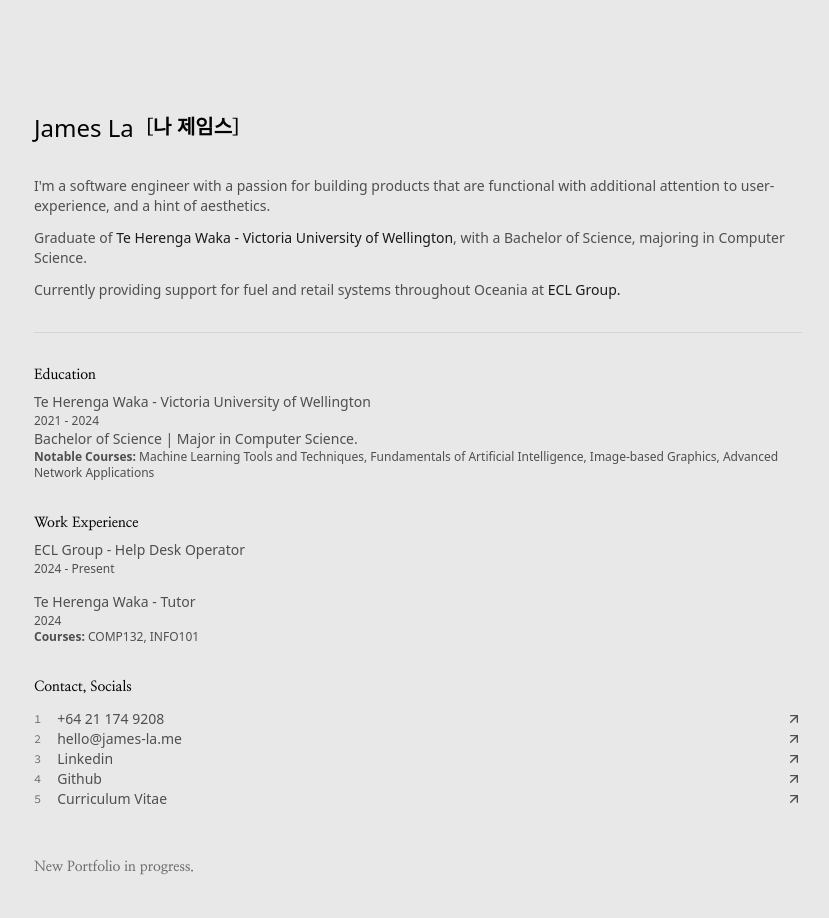
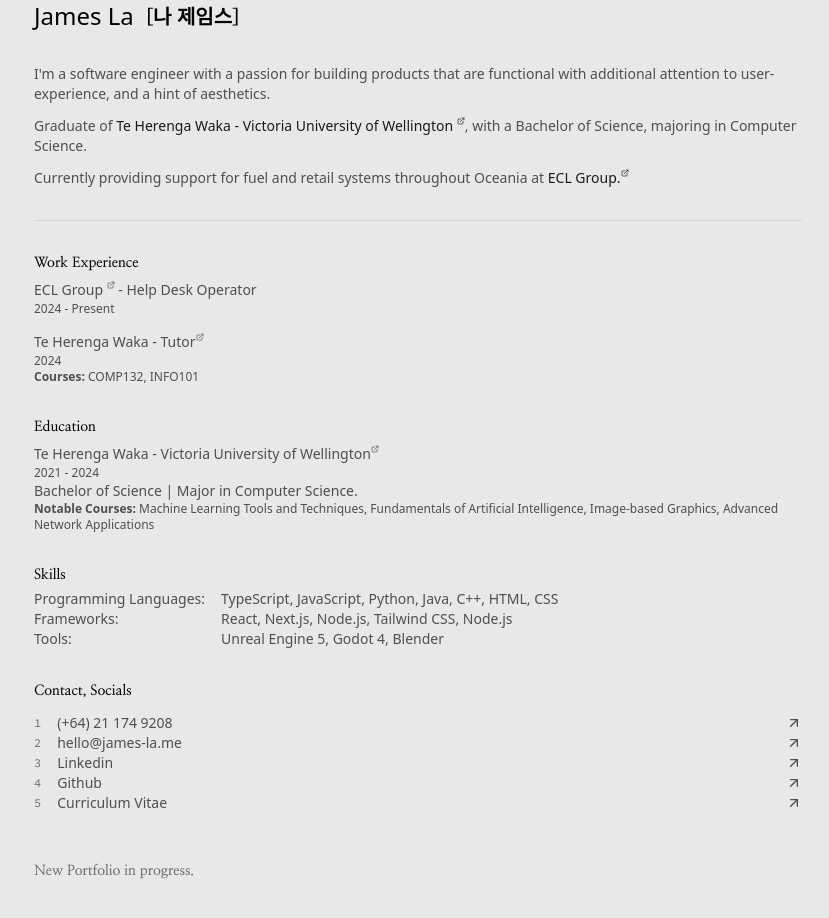
Before and after one commit to localbusdriver/James-La, a Next.js app: page / in a window 1280 px wide. Shown: the top 918 px of the page, without its empty margins (222-1051 px from the left). After the commit the page ends 881 px from the top, so only its background shows below. Built offline with nearby package versions, Linux system fonts and the light colour scheme.

Commit message:
minor changes; added skills section

```diff
--- a/package.json
+++ b/package.json
@@ -17,6 +17,7 @@
     "@vercel/analytics": "^1.5.0",
     "class-variance-authority": "^0.7.1",
     "clsx": "^2.1.1",
+    "framer-motion": "^12.6.3",
     "lucide-react": "^0.436.0",
     "next": "14.2.6",
     "next-themes": "^0.3.0",
--- a/src/app/page.tsx
+++ b/src/app/page.tsx
@@ -2,6 +2,9 @@
 
 import { Nanum_Myeongjo } from "next/font/google";
 import Link from "next/link";
+
+import { motion } from "framer-motion";
+import { ExternalLink } from "lucide-react";
 
 import Contact from "@/components/contact";
 
@@ -15,15 +18,17 @@
 
 export default function Home() {
   return (
-    <main className="flex flex-1 items-center justify-center py-28">
+    <motion.main
+      className="flex flex-1 items-center justify-center"
+      initial={{ opacity: 0 }}
+      animate={{ opacity: 1 }}
+      transition={{ duration: 1 }}
+    >
       <div
         id="main-container"
         className="flex max-w-3xl flex-col items-start gap-8"
       >
-        <div
-          id="heading-container"
-          className="flex flex-row items-center gap-3"
-        >
+        <div id="heading-container" className="flex flex-row items-end gap-3">
           <h5 className="text-2xl text-[#030303]">James La</h5>
           <h5 className={cn(nanumMyeongjo.className, "text-xl text-[#030303]")}>
             [나 제임스]
@@ -44,7 +49,8 @@
               target="_blank"
               className="cursor-pointer text-primary hover:text-blue-900"
             >
-              Te Herenga Waka - Victoria University of Wellington
+              Te Herenga Waka - Victoria University of Wellington&nbsp;
+              <ExternalLink className="mb-1 inline-block h-2 w-2 -translate-y-1 transform" />
             </Link>
             , with a Bachelor of Science, majoring in Computer Science.
           </p>
@@ -58,41 +64,13 @@
               className="cursor-pointer text-primary hover:text-blue-900"
             >
               ECL Group.
+              <ExternalLink className="mb-1 inline-block h-2 w-2 -translate-y-1 transform" />
             </Link>
           </p>
         </div>
 
         {/* Seperator */}
         <div className="h-[1px] w-full bg-gray-300" />
-
-        {/* Education */}
-        <div id="education">
-          <h6
-            className={cn(
-              "mb-1 text-sm font-bold text-[#030303]",
-              nanumMyeongjo.className
-            )}
-          >
-            Education
-          </h6>
-          <div>
-            <Link
-              href="https://www.wgtn.ac.nz/"
-              className="text-sm text-muted hover:text-blue-900"
-            >
-              Te Herenga Waka - Victoria University of Wellington
-            </Link>
-            <p className="text-xs text-muted">2021 - 2024</p>
-            <p className="text-sm text-muted">
-              Bachelor of Science | Major in Computer Science.
-            </p>
-            <p className="text-xs text-muted">
-              <span className="font-bold">Notable Courses:</span>&nbsp;Machine
-              Learning Tools and Techniques, Fundamentals of Artificial
-              Intelligence, Image-based Graphics, Advanced Network Applications
-            </p>
-          </div>
-        </div>
 
         {/* Work Experience */}
         <div id="experience" className="space-y-1">
@@ -112,6 +90,8 @@
                 className="cursor-pointer text-sm text-muted hover:text-blue-900"
               >
                 ECL Group&nbsp;
+                <ExternalLink className="mb-1 inline-block h-2 w-2 -translate-y-1 transform" />
+                &nbsp;
                 <span className="text-sm text-muted">- Help Desk Operator</span>
               </Link>
               <p className="text-xs text-muted">2024 - Present</p>
@@ -124,6 +104,7 @@
               >
                 Te Herenga Waka&nbsp;
                 <span className="text-sm text-muted">- Tutor</span>
+                <ExternalLink className="mb-1 inline-block h-2 w-2 -translate-y-1 transform" />
               </Link>
               <p className="text-xs text-muted">2024</p>
               <p className="text-xs text-muted">
@@ -131,6 +112,59 @@
                 INFO101
               </p>
             </div>
+          </div>
+        </div>
+
+        {/* Education */}
+        <div id="education" className="space-y-1">
+          <h6
+            className={cn(
+              "mb-1 text-sm font-bold text-[#030303]",
+              nanumMyeongjo.className
+            )}
+          >
+            Education
+          </h6>
+          <div>
+            <Link
+              href="https://www.wgtn.ac.nz/"
+              className="text-sm text-muted hover:text-blue-900"
+            >
+              Te Herenga Waka - Victoria University of Wellington
+              <ExternalLink className="mb-1 inline-block h-2 w-2 -translate-y-1 transform" />
+            </Link>
+            <p className="text-xs text-muted">2021 - 2024</p>
+            <p className="text-sm text-muted">
+              Bachelor of Science | Major in Computer Science.
+            </p>
+            <p className="text-xs text-muted">
+              <span className="font-bold">Notable Courses:</span>&nbsp;Machine
+              Learning Tools and Techniques, Fundamentals of Artificial
+              Intelligence, Image-based Graphics, Advanced Network Applications
+            </p>
+          </div>
+        </div>
+
+        <div id="skills" className="space-y-1">
+          <h6
+            className={cn(
+              "mb-1 text-sm font-bold text-[#030303]",
+              nanumMyeongjo.className
+            )}
+          >
+            Skills
+          </h6>
+          <div className="grid grid-cols-3 gap-x-4 text-sm text-muted">
+            <p className="col-span-1">Programming Languages:</p>
+            <p className="col-span-2">
+              TypeScript, JavaScript, Python, Java, C++, HTML, CSS
+            </p>
+            <p className="col-span-1">Frameworks:</p>
+            <p className="col-span-2">
+              React, Next.js, Node.js, Tailwind CSS, Node.js
+            </p>
+            <p className="col-span-1">Tools:</p>
+            <p className="col-span-2">Unreal Engine 5, Godot 4, Blender</p>
           </div>
         </div>
 
@@ -146,6 +180,6 @@
           New Portfolio in progress.
         </h6>
       </div>
-    </main>
+    </motion.main>
   );
 }
--- a/src/components/contact/index.tsx
+++ b/src/components/contact/index.tsx
@@ -35,7 +35,7 @@
 
 const contact = [
   {
-    name: "+64 21 174 9208",
+    name: "(+64) 21 174 9208",
     onClick: () => copyText("+64 21 174 9208"),
     icon: <PhoneIcon className="h-4 w-4" />,
     tooltip: "Click to copy",
```
Also changed, not shown: 1 other file (tests, documents, lock files or other folders).
